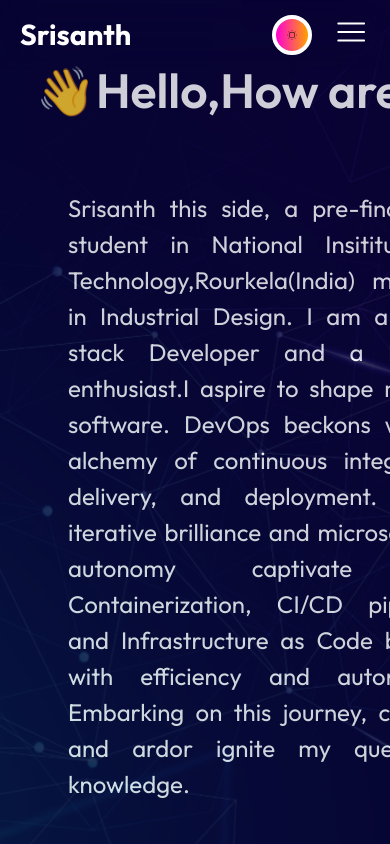
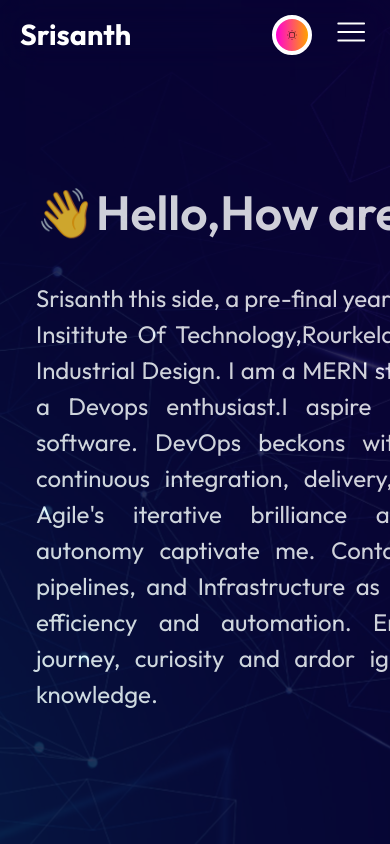
Before and after one commit to sri766/portfolio-v2, a React (Vite) app: page /about in a window 390 px wide. Shown: the top 844 px of the page. Built offline with nearby package versions, Linux system fonts and the light colour scheme.

Commit message:
Revert "about page fixed in mobile" project page got messed up This reverts commit bb3b37eb5250719dcafd23ad9898f92dac41ca38.

```diff
--- a/src/pages/about/style.scss
+++ b/src/pages/about/style.scss
@@ -77,8 +77,6 @@
     .about_desc {
         text-align: start;
         font-size: 1rem;
-        width: 25rem;
-        padding: 2rem;
     }
 
   }
```
